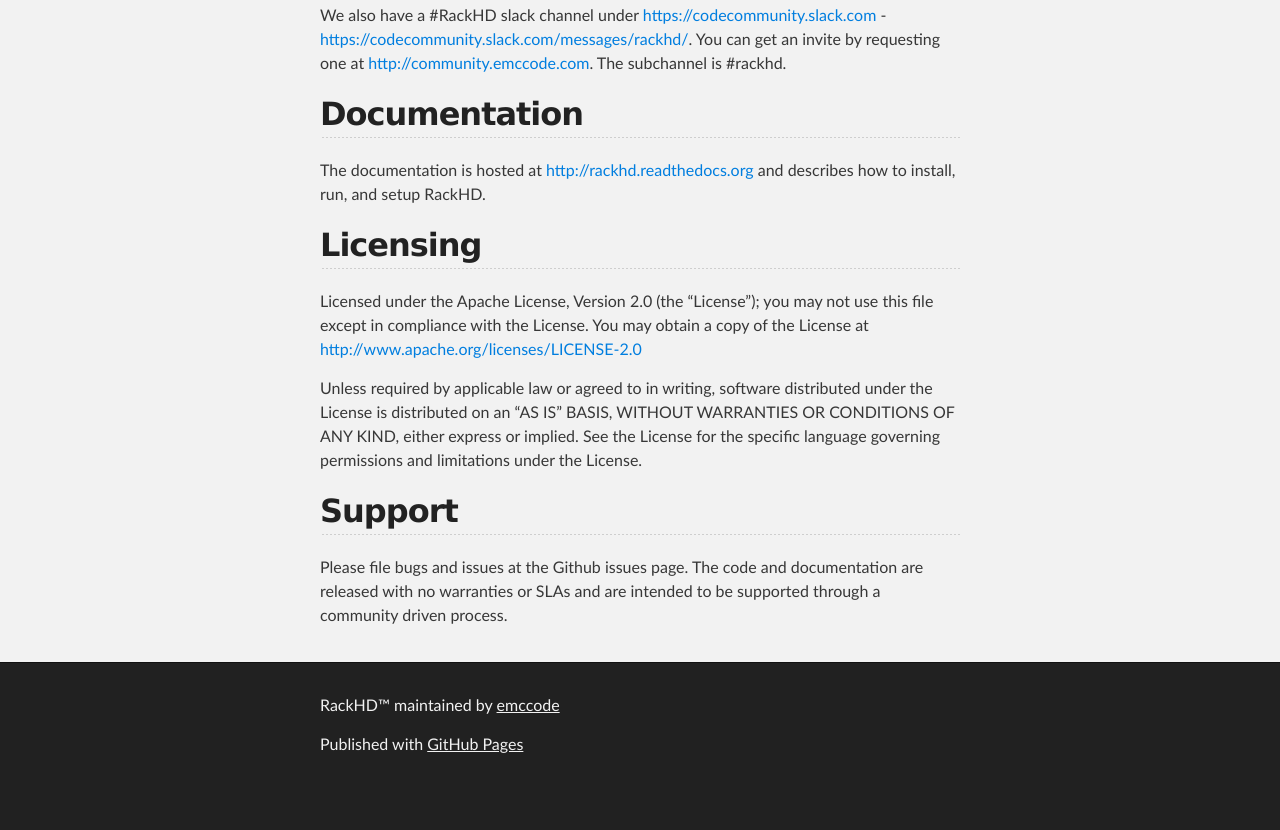
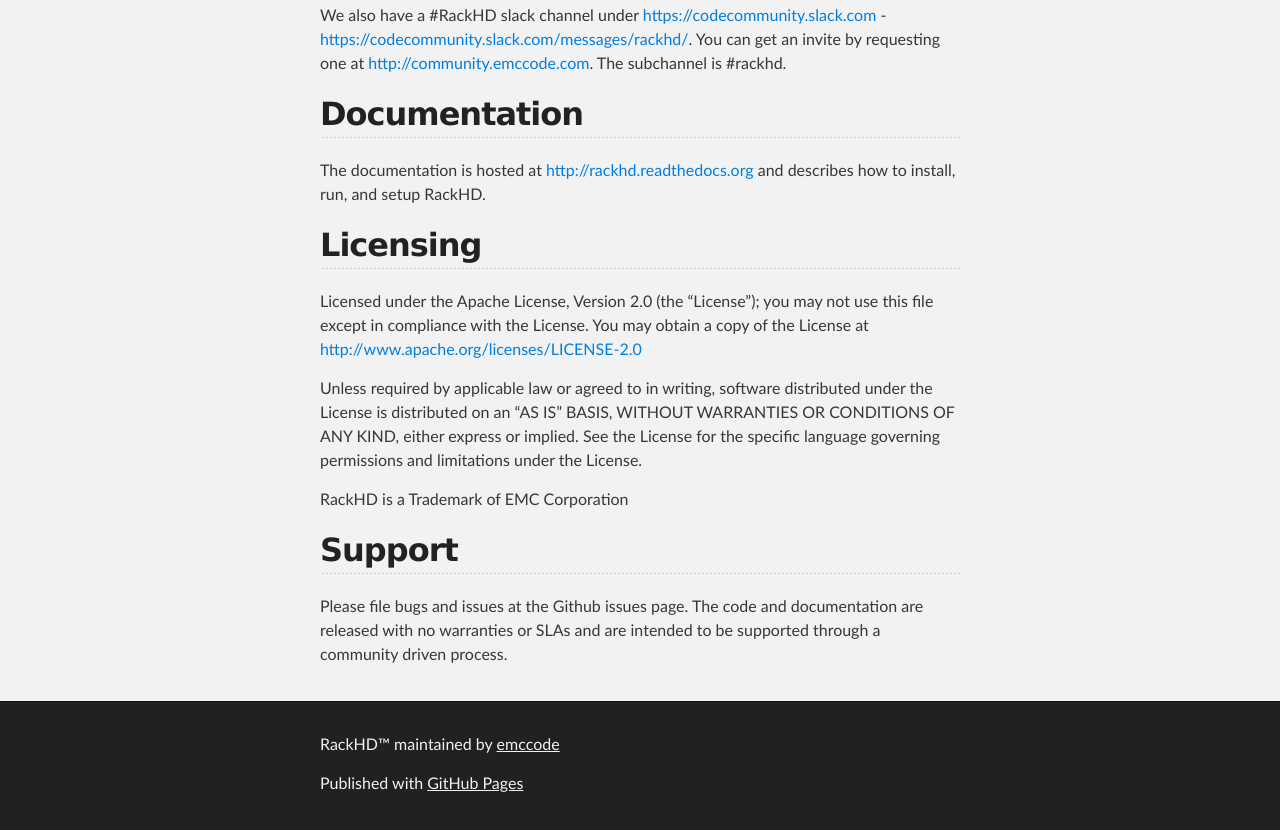
Before and after one commit to RackHD/RackHD, a plain HTML site: page index.html in a window 1280 px wide. Shown: the part 1044-1874 px from the top of the page. Before the commit the page ends 1835 px from the top, so only its background shows below. Drawn offline with Linux system fonts and the light colour scheme.

Commit message:
Create gh-pages branch via GitHub

```diff
--- a/index.html
+++ b/index.html
@@ -70,6 +70,8 @@ through the web page, or subscribe directly from email by sending email to <a hr
 
 <p>Unless required by applicable law or agreed to in writing, software distributed under the License is distributed on an “AS IS” BASIS, WITHOUT WARRANTIES OR CONDITIONS OF ANY KIND, either express or implied. See the License for the specific language governing permissions and limitations under the License.</p>
 
+<p>RackHD is a Trademark of EMC Corporation</p>
+
 <h2>
 <a id="support" class="anchor" href="#support" aria-hidden="true"><span class="octicon octicon-link"></span></a>Support</h2>
 
```
Also changed, not shown: params.json (+1 -1 lines).
